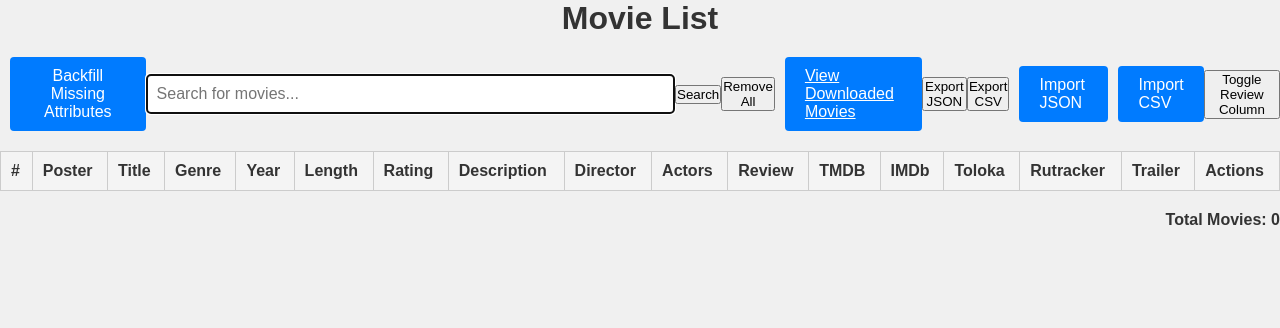
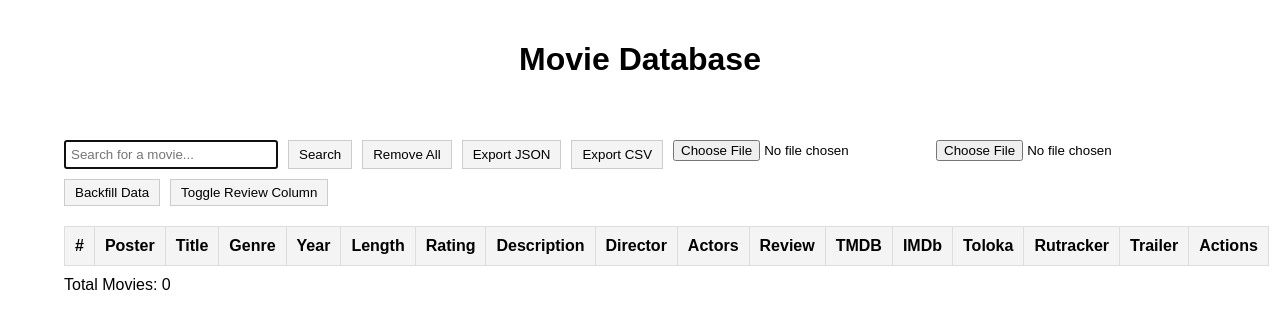
Before and after one commit to oleksandr-zhernoklov/movies, a plain HTML site: page index.html in a window 1280 px wide. Drawn offline with Linux system fonts and the light colour scheme.

Commit message:
fix sortable

```diff
--- a/index.html
+++ b/index.html
@@ -3,42 +3,41 @@
 <head>
     <meta charset="UTF-8">
     <meta name="viewport" content="width=device-width, initial-scale=1.0">
-    <title>Movie List</title>
+    <title>Movie Database</title>
     <link rel="stylesheet" href="styles.css">
 </head>
 <body>
+    <div id="container">
         <header>
-        <h1>Movie List</h1>
+            <h1>Movie Database</h1>
         </header>
         <div id="controls">
-        <button class="button" id="backfillButton">Backfill Missing Attributes</button>
-        <input type="text" id="search" placeholder="Search for movies...">
-        <button onclick="searchMovie()">Search</button>
-        <button onclick="removeAllMovies()">Remove All</button>
-        <a href="downloaded.html" target="_self" class="button">View Downloaded Movies</a>
-        <button onclick="exportMovies()">Export JSON</button>
-        <button onclick="exportMoviesCSV()">Export CSV</button>
-        <input type="file" id="importJSON" accept=".json" onchange="importMoviesJSON(event)" style="display:none;">
-        <input type="file" id="importCSV" accept=".csv" onchange="importMoviesCSV(event)" style="display:none;">
-        <label for="importJSON" class="button">Import JSON</label>
-        <label for="importCSV" class="button">Import CSV</label>
-        <button onclick="toggleReviewColumn()">Toggle Review Column</button>
+            <input type="text" id="search" placeholder="Search for a movie...">
+            <button class="button" onclick="searchMovie()">Search</button>
+            <button class="button" onclick="removeAllMovies()">Remove All</button>
+            <button class="button" onclick="exportMovies()">Export JSON</button>
+            <button class="button" onclick="exportMoviesCSV()">Export CSV</button>
+            <input type="file" id="import" accept=".json" onchange="importMovies(event)">
+            <input type="file" id="importCSV" accept=".csv" onchange="importMoviesCSV(event)">
+            <button class="button" onclick="backfillMovies()">Backfill Data</button>
+            <button class="button" onclick="toggleReviewColumn()">Toggle Review Column</button>
         </div>
+        <div id="logs"></div>
         <div id="summary"></div>
         <table id="movieTable">
             <thead>
                 <tr>
-                <th>#</th>
+                    <th onclick="sortTable(0)">#</th>
                     <th>Poster</th>
-                <th>Title</th>
-                <th>Genre</th>
-                <th>Year</th>
-                <th>Length</th>
-                <th>Rating</th>
-                <th>Description</th>
-                <th>Director</th>
-                <th>Actors</th>
-                <th class="collapsible">Review</th>
+                    <th onclick="sortTable(2)">Title</th>
+                    <th onclick="sortTable(3)">Genre</th>
+                    <th onclick="sortTable(4)">Year</th>
+                    <th onclick="sortTable(5)">Length</th>
+                    <th onclick="sortTable(6)">Rating</th>
+                    <th class="collapsible" onclick="sortTable(7)">Description</th>
+                    <th onclick="sortTable(8)">Director</th>
+                    <th class="collapsible" onclick="sortTable(9)">Actors</th>
+                    <th class="collapsible" onclick="sortTable(10)">Review</th>
                     <th>TMDB</th>
                     <th>IMDb</th>
                     <th>Toloka</th>
@@ -47,11 +46,10 @@
                     <th>Actions</th>
                 </tr>
             </thead>
-        <tbody>
-            <!-- Movie rows will be inserted here -->
-        </tbody>
+            <tbody></tbody>
         </table>
-    <div id="rowCount">Total Movies: 0</div>
+        <div id="rowCount"></div>
+    </div>
     <script src="scripts.js"></script>
 </body>
 </html>
--- a/styles.css
+++ b/styles.css
@@ -1,116 +1,97 @@
-/* Reset some default browser styles */
-body, h1, p, input, button, table, td, th {
+body {
+    font-family: Arial, sans-serif;
     margin: 0;
     padding: 0;
-    box-sizing: border-box;
-}
-
-body {
-    font-family: Arial, sans-serif;
-    background-color: #f0f0f0;
-    color: #333;
 }
 
 #container {
-    max-width: 1200px;
-    margin: 0 auto;
-    padding: 20px;
-    background-color: #fff;
-    box-shadow: 0 0 10px rgba(0,0,0,0.1);
-    border-radius: 8px;
+    width: 90%;
+    margin: auto;
 }
 
-header h1 {
+header {
     text-align: center;
-    margin-bottom: 20px;
+    padding: 20px;
 }
 
 #controls {
+    margin: 20px 0;
     display: flex;
-    justify-content: space-between;
-    align-items: center;
-    margin-bottom: 20px;
+    flex-wrap: wrap;
+    gap: 10px;
 }
 
 #controls input[type="text"] {
-    width: calc(100% - 300px);
-    padding: 10px;
-    font-size: 16px;
-    border: 1px solid #ccc;
-    border-radius: 4px;
+    width: 200px;
+    padding: 5px;
 }
 
-#controls .button {
-    padding: 10px 20px;
-    font-size: 16px;
-    border: none;
-    background-color: #007bff;
-    color: #fff;
-    border-radius: 4px;
+#controls button {
+    padding: 5px 10px;
+    border: 1px solid #ccc;
+    background-color: #f4f4f4;
     cursor: pointer;
-    margin-left: 10px;
 }
 
-#controls .button:hover {
-    background-color: #0056b3;
+#controls button:hover {
+    background-color: #ddd;
 }
 
-#summary {
-    margin: 20px 0;
+#movieTable {
+    width: 100%;
+    border-collapse: collapse;
 }
 
-#summary h2 {
-    margin-bottom: 10px;
+#movieTable th, #movieTable td {
+    padding: 10px;
+    border: 1px solid #ddd;
+    text-align: left;
 }
 
-#summary p {
-    margin-bottom: 5px;
+#movieTable th {
+    background-color: #f4f4f4;
+    cursor: pointer;
 }
 
-.poster {
+#movieTable th.sortable::after {
+    content: ' ⬍';
+    font-size: 0.8em;
+}
+
+#movieTable th.sortable.asc::after {
+    content: ' ⬆';
+}
+
+#movieTable th.sortable.desc::after {
+    content: ' ⬇';
+}
+
+#movieTable td img.poster {
     width: 100px;
     height: auto;
 }
 
-table {
-    width: 100%;
-    border-collapse: collapse;
-    margin-bottom: 20px;
+#movieTable td.collapsible {
+    display: none;
 }
 
-th, td {
-    padding: 10px;
-    border: 1px solid #ccc;
-    text-align: left;
+#movieTable td.collapsible.expanded {
+    display: table-cell;
 }
 
-th {
-    background-color: #f4f4f4;
+#summary {
+    margin-top: 20px;
 }
 
-.collapsible {
-    max-width: 150px;
-    overflow: hidden;
-    text-overflow: ellipsis;
-    white-space: nowrap;
+#summary img.poster {
+    width: 150px;
+    height: auto;
+}
+
+#logs {
+    margin: 20px 0;
 }
 
 #rowCount {
-    text-align: right;
-    font-weight: bold;
+    margin: 10px 0;
 }
-
-@media (max-width: 768px) {
-    #controls {
-        flex-direction: column;
-    }
-
-    #controls input[type="text"] {
-        width: 100%;
-        margin-bottom: 10px;
-    }
-
-    .collapsible {
-        max-width: 100px;
-    }
-}
```
Lines whose indentation alone changed are shown as unchanged.
